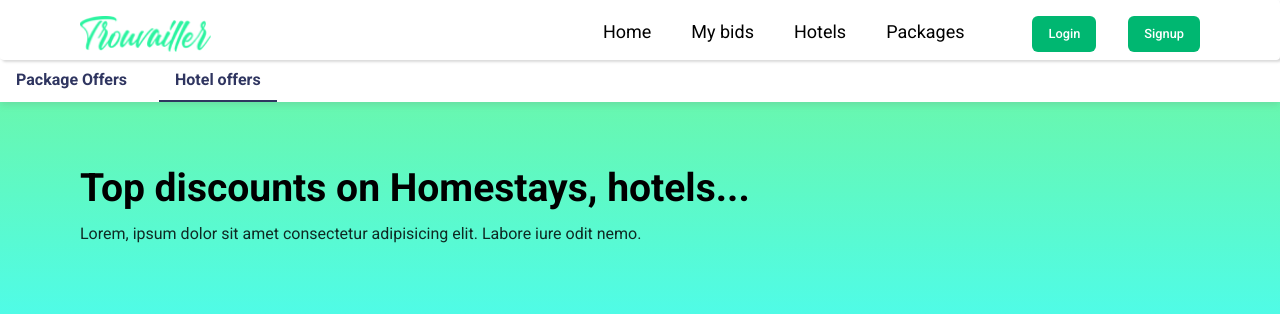
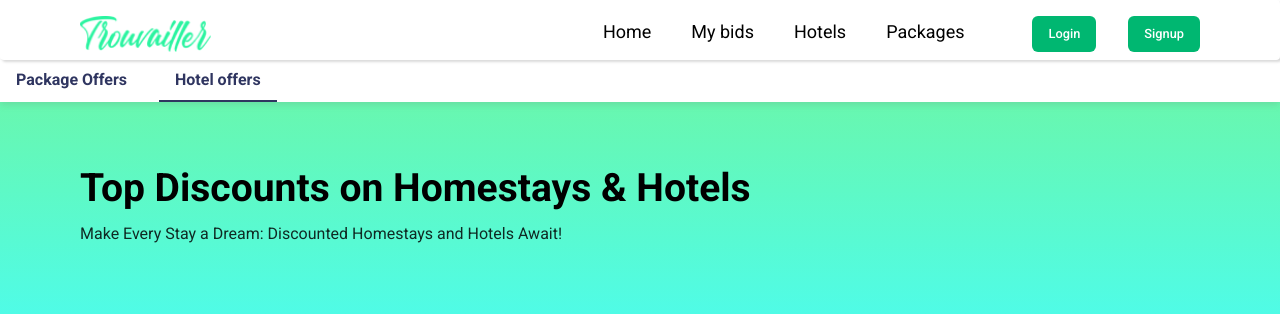
Before and after one commit to jaisonjoshi/trouvaillerdeployed, a React (Create React App) app in the folder client/: page /hoteloffers in a window 1280 px wide. Shown: the top 314 px of the page. Built offline with nearby package versions, Linux system fonts and the light colour scheme; no server answers.

Commit message:
add caption to all offers

```diff
--- a/client/src/Pages/offers/Offerspage.jsx
+++ b/client/src/Pages/offers/Offerspage.jsx
@@ -33,7 +33,7 @@ const Offerspage = () => {
 
 
                 <div className="mt-[60px] pt-28 pb-16 gradient-first mb-8 px-4 sm:px-16 md:px-20 2xl:px-40">
-        <h1 className=' font-bold text-blacky-dark text-2xl sm:text-4xl'>Best deals on Tour packages </h1>
+        <h1 className=' font-bold text-blacky-dark text-2xl sm:text-4xl'>Best Deals on Tour Packages </h1>
                   <p className=' textnormal py-4 text-sm  sm:text-base md:text-lg'>Pack your bags and save big! Unbeatable deals on the best tour packages. Book now and make unforgettable memories without breaking the bank</p>
       </div>
 
--- a/client/src/Pages/offers/offershotels.jsx
+++ b/client/src/Pages/offers/offershotels.jsx
@@ -33,8 +33,8 @@ const Offershotels = () => {
 
 
                 <div className="mt-[60px] pt-28 pb-16 gradient-first mb-8 px-4 sm:px-16 md:px-20 2xl:px-40">
-        <h1 className=' font-bold text-blacky-dark text-2xl sm:text-4xl'>Top discounts on Homestays, hotels...</h1>
-                  <p className=' textnormal py-4 text-sm  sm:text-base md:text-lg'>Lorem, ipsum dolor sit amet consectetur adipisicing elit. Labore iure odit nemo.</p>
+        <h1 className=' font-bold text-blacky-dark text-2xl sm:text-4xl'>Top Discounts on Homestays & Hotels</h1>
+                  <p className=' textnormal py-4 text-sm  sm:text-base md:text-lg'>Make Every Stay a Dream: Discounted Homestays and Hotels Await!</p>
       </div>
 
 
```
